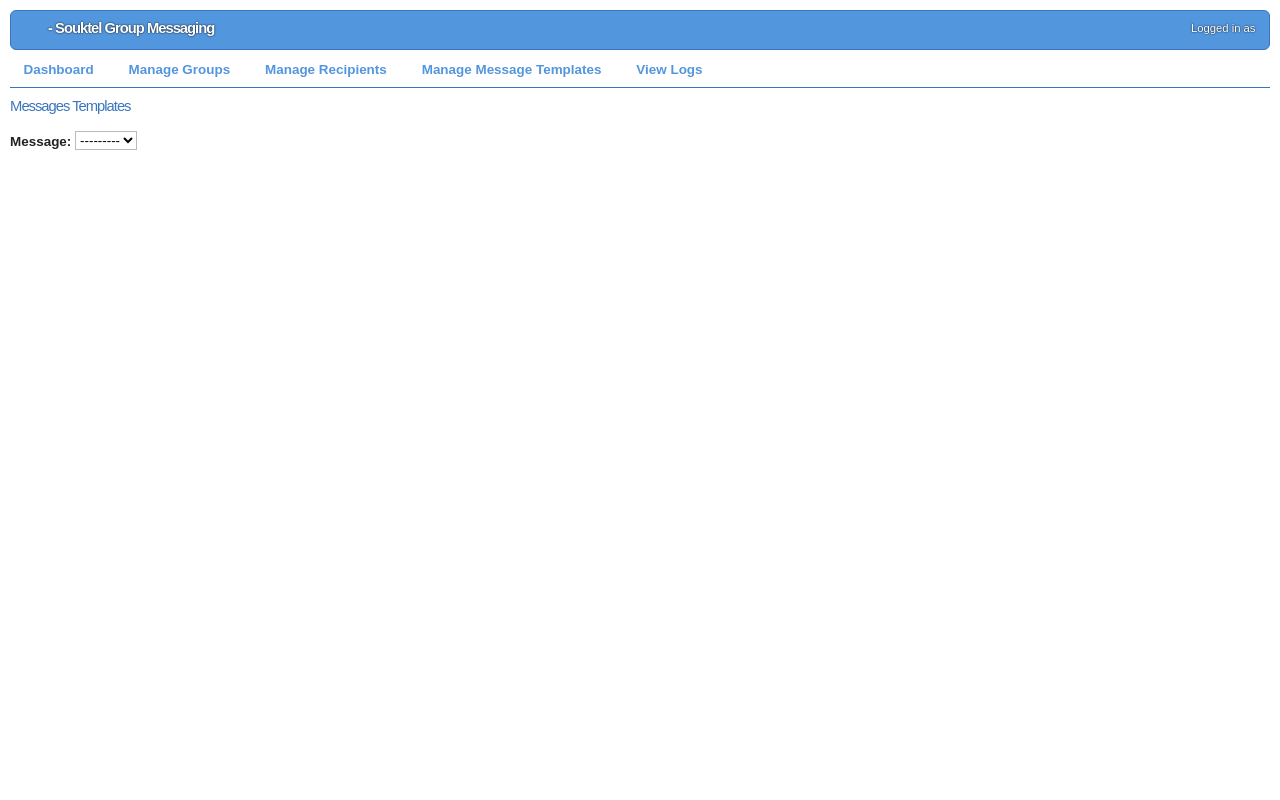
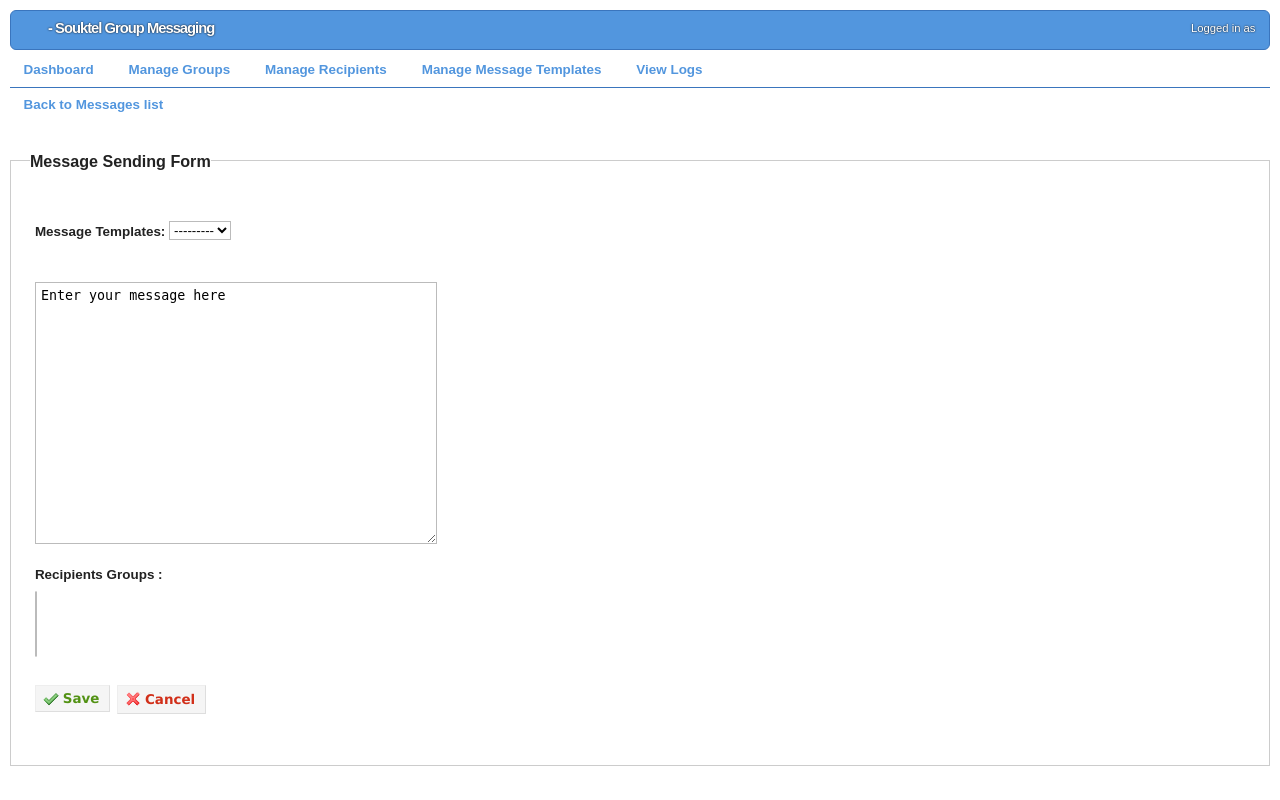
Before and after one commit to ahsq81/Alerts, a Django app: template apps/groupmessaging/templates/messages_send.html in a window 1280 px wide. Run offline with Django 3.2, Linux system fonts and the light colour scheme; the template is opened without the code that fills it, so the values that code supplies are empty.

Commit message:
Send Messages Updates

```diff
--- a/apps/groupmessaging/templates/messages.html
+++ b/apps/groupmessaging/templates/messages.html
@@ -13,7 +13,7 @@ function deleteMessage(url){
 
 {% block content %}
 
-<h2> Messages Templates</h2>
+<h2> Message Templates</h2>
 <TABLE class='list'>
     <colgroup>
     <col class='number' />
--- a/apps/groupmessaging/templates/messages_form.html
+++ b/apps/groupmessaging/templates/messages_form.html
@@ -22,7 +22,7 @@ New Message Form
 {% endfor %}
 </table>
 
-
+<form>
 <p class="buttons">
 <button type="submit" class="button positive icon tick">Save</button>
 <a class="button negative icon cross" href="{% url messages_list %}">Cancel</a>
--- a/apps/groupmessaging/templates/messages_send.html
+++ b/apps/groupmessaging/templates/messages_send.html
@@ -1,15 +1,73 @@
 {% extends "base.html" %}
+
+{% block javascript %}
+<script>
+function deleteMessage(url){
+ if (confirm("Do you really want to delete this Message ??")) {
+   window.location=url;
+ }
+}
+
+function setMessage(msg){
+
+ document.f1.message_text.value= msg
+}
+
+</script>
+{% endblock %}
 
 {% block content %}
 
-<h2> Messages Templates</h2>
+<fieldset>
+<legend>
+Message Sending Form
+</legend>
 
-<label for="id_message">Message:</label>
-<select name="message" id="id_message">
+<table>
+{% for field in form %}
+<tr>
+<td>{{ field.label_tag }}</td><td>{{ field }} {%if field.errors %}
+<div class='djangoerrors'>{% for error in field.errors %}{{ error }}{% endfor %}</div>{% endif %}</td>
+</tr>
+{% endfor %}
+</table>
+<form name="f1">
+
+<table>
+<tr><td>
+<p class="buttons">
+<label for="id_message">Message Templates:</label>
+<select name="message" id="id_message" onchange = "setMessage(this.value)" >
     <option value="" selected="selected">---------</option>
         {% for message in messages %}
             <option value="{{ message.text|escape }}">{{ message.text|escape }}</option>
         {% endfor %}
 </select>
+</td></tr>
+<tr><td>
+<textarea name="message_text" cols="3" rows="2">Enter your message here</textarea>
+</td></tr>
+<tr><td>
+<label for="id_message">Recipients Groups :</label><br>
+<select MULTIPLE name="group" id="id_group">
+        {% for group in groups %}
+            <option value="{{ group.name|escape }}">{{ group.name|escape }}</option>
+        {% endfor %}
+</select>
 
+</td></tr>
+<tr><td>
+
+<button type="submit" class="button positive icon tick">Save</button>
+<a class="button negative icon cross" href="{% url messages_list %}">Cancel</a>
+</p>
+</fieldset>
+</form></td></tr>
+</table>
 {% endblock %}
+
+
+{% block submenu %}
+<ul><li><a href = "{% url messages_list %}" >Back to Messages list</a></li></ul>
+<ul><li>{{ validationMsg }}</li></ul>
+{% endblock %}
--- a/apps/groupmessaging/views/messages.py
+++ b/apps/groupmessaging/views/messages.py
@@ -7,6 +7,8 @@ from django import forms
 from django.shortcuts import redirect
 from groupmessaging.models import Message
 from groupmessaging.models import Site
+from groupmessaging.models import Recipient
+from groupmessaging.models import Group
 
 @webuser_required
 def list(request, context):
@@ -77,7 +79,8 @@ def delete(request, context, messageid):
 def send(request, context):
 
     messages = Message.objects.all()
-    mycontext = {'messages':messages}
+    groups   = Group.objects.all()
+    mycontext = {'messages':messages, 'groups':groups}
     context.update(mycontext)
 
 
```
